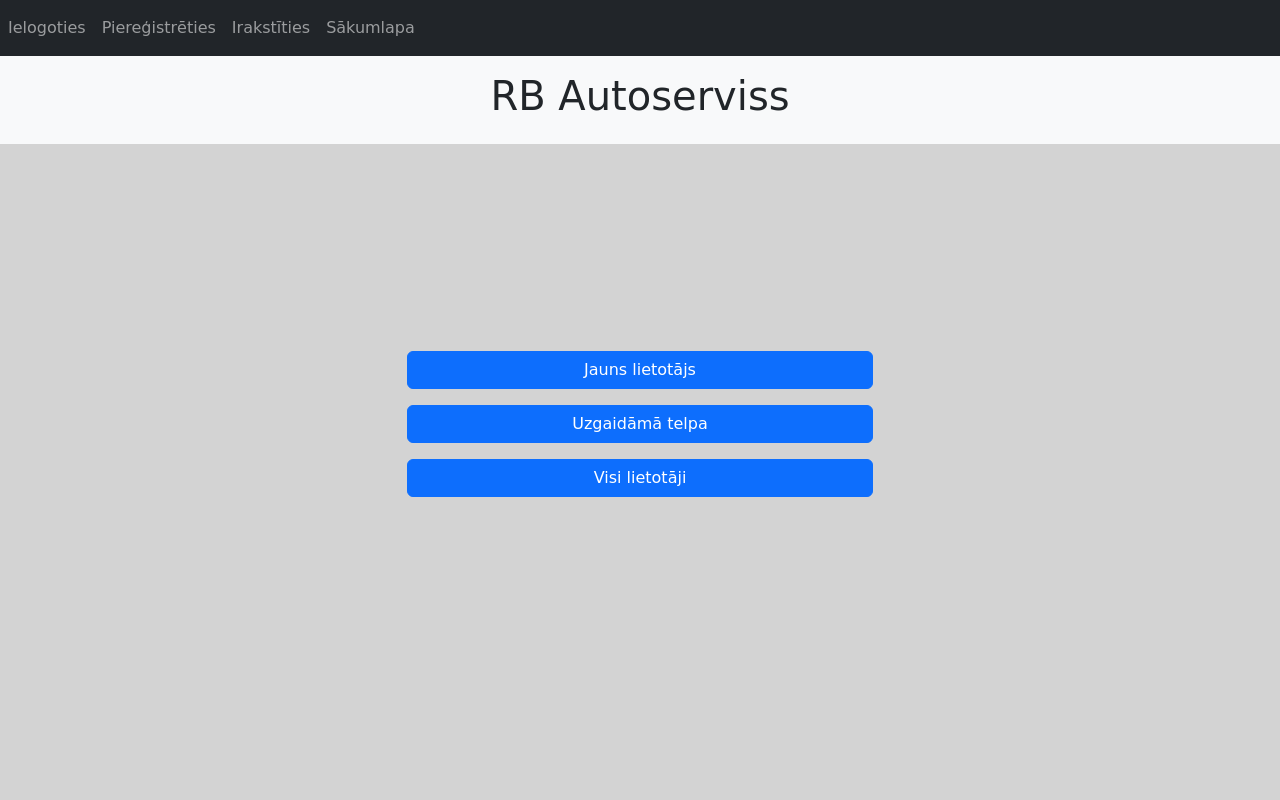
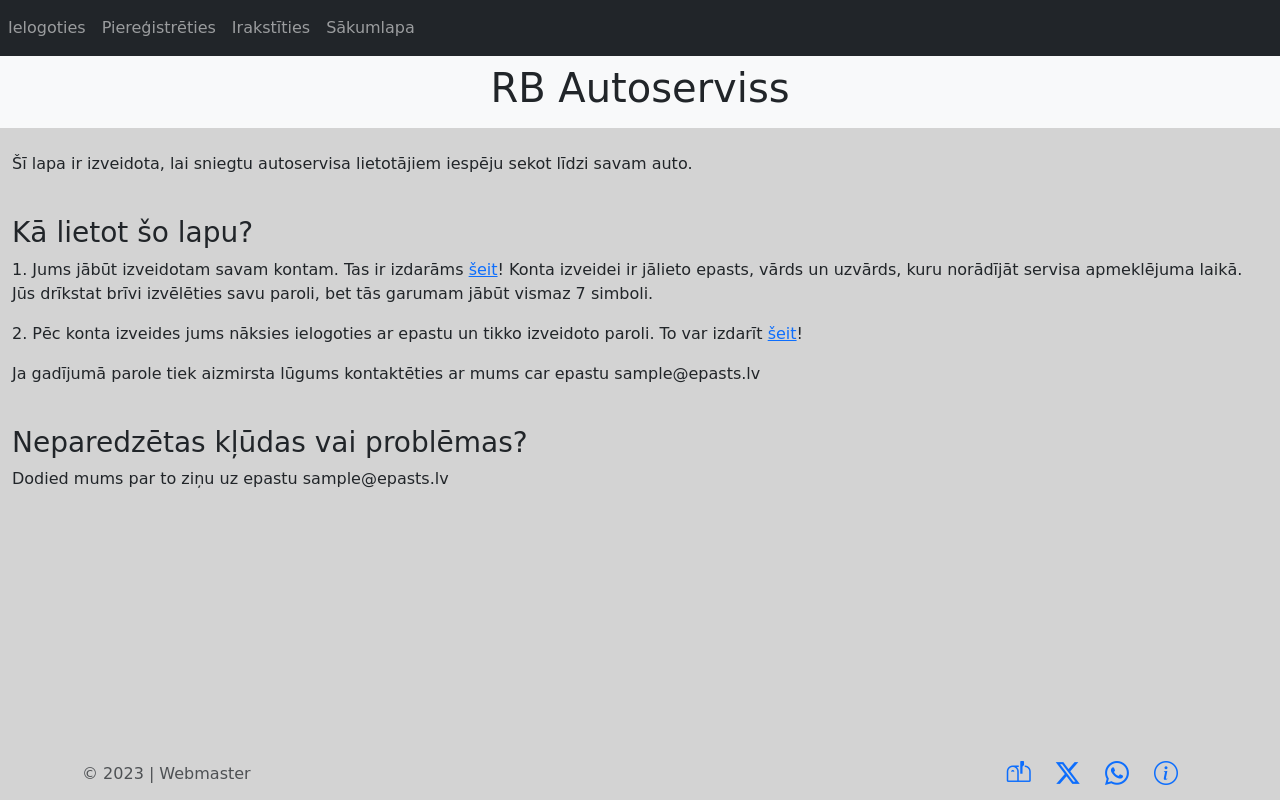
Before and after one commit to UnluckySteel21/projecta_darbs, a Flask app: page / in a window 1280 px wide. Run offline with Flask 3, Linux system fonts and the light colour scheme.

Commit message:
-v0.6 footer file

```diff
--- a/website/auth.py
+++ b/website/auth.py
@@ -5,6 +5,8 @@ auth = Blueprint('auth', __name__)
 @auth.route('/login', methods=['GET', 'POST'])
 def login():
     return render_template("login.html")
+    #if login successful and is admin return render template admin_home
+    #if not admin render template home
 
 @auth.route('/logout')
 def logout():
--- a/website/static/css/main_styles.css
+++ b/website/static/css/main_styles.css
@@ -5,11 +5,18 @@ body {
     background-repeat: no-repeat;
     background-attachment: fixed;
     background-size: cover;
+    display: flex;
+    flex-direction: column;
+    min-height: 100vh;
 }
 
 .btn-close {
     position: absolute;
     right: 0;
+}
+
+.content {
+    flex: 1 0 auto;
 }
 
 .centered-content {
--- a/website/templates/home.html
+++ b/website/templates/home.html
@@ -5,21 +5,18 @@ Sākumlapa
 {% endblock %}
 
 {% block head_inners %}
-<script defer src="{{url_for('static', filename='js/home.js')}}"></script>
 {% endblock %}
 
 {% block main_content %}
-<div class="container-fluid centered-content">
-    <div class="row">
-        <div class="col-12 mb-3">
-            <button class="btn btn-primary w-100" onclick="redirectTonewClient()">Jauns lietotājs</button>
-        </div>
-        <div class="col-12 mb-3">
-            <button class="btn btn-primary w-100">Uzgaidāmā telpa</button>
-        </div>
-        <div class="col-12">
-            <button class="btn btn-primary w-100">Visi lietotāji</button>
-        </div>
-    </div>
-</div>
+<br>
+<p>Šī lapa ir izveidota, lai sniegtu autoservisa lietotājiem iespēju sekot līdzi savam auto.</p>
+<br>
+<h3>Kā lietot šo lapu?</h3>
+<p>1. Jums jābūt izveidotam savam kontam. Tas ir izdarāms <a href="sign_up" class="link-primary">šeit</a>! Konta izveidei ir jālieto epasts, vārds un uzvārds, kuru norādījāt servisa apmeklējuma laikā. Jūs drīkstat brīvi izvēlēties savu paroli, bet tās garumam jābūt vismaz 7 simboli.</p>
+<p>2. Pēc konta izveides jums nāksies ielogoties ar epastu un tikko izveidoto paroli. To var izdarīt <a href="login" class="link-primary">šeit</a>!</p>
+<p>Ja gadījumā parole tiek aizmirsta lūgums kontaktēties ar mums car epastu sample@epasts.lv</p>
+<br>
+<h3>Neparedzētas kļūdas vai problēmas?</h3>
+<p>Dodied mums par to ziņu uz epastu sample@epasts.lv</p>
+
 {% endblock %}
--- a/website/templates/layout.html
+++ b/website/templates/layout.html
@@ -4,16 +4,18 @@
     <meta charset="UTF-8">
     <meta name="viewport" content="width=device-width, initial-scale=1.0">
     <title>{% block page_title%}{% endblock %}</title>
+    <link rel="icon" href="{{url_for('static', filename='images/tools.svg')}}" type="image/x-icon">
     <!--LINKING BOOTSTRAP-->
     <link href="https://cdn.jsdelivr.net/npm/bootstrap@5.3.2/dist/css/bootstrap.min.css" rel="stylesheet">
     <script src="https://cdn.jsdelivr.net/npm/bootstrap@5.3.2/dist/js/bootstrap.bundle.min.js"></script>
-
+    <link rel="stylesheet" href="https://cdn.jsdelivr.net/npm/bootstrap-icons@1.11.1/font/bootstrap-icons.css">
     <!--linking my own css file-->
     <link rel="stylesheet" href="{{url_for('static', filename='css/main_styles.css')}}">
     {% block head_inners %}
     {% endblock %}
 </head>
-<body>
+<body class="d-flex flex-column">
+    <div class="content">
         <nav class="navbar navbar-expand-lg navbar-dark bg-dark">
             <button
                 class="navbar-toggler"
@@ -48,7 +50,7 @@
                         Irakstīties
                     </a>
                     <a
-                    href="/"
+                        href="/home"
                         class="nav-item nav-link"
                         id="home">
                         Sākumlapa
@@ -87,13 +89,32 @@
                 {% endfor %}
             {% endif %}
         {% endwith %}
-    <div class="container-fluid text-center py-3 bg-light">
+        <div class="container-fluid text-center py-2 bg-light">
             <h1>RB Autoserviss</h1>
         </div>
         <div class="container-fluid">
         {% block main_content %}
         {% endblock %}
         </div>
-
+    </div>
+    <footer class="footer py-2">
+        <div class="container d-flex justify-content-between align-items-center">
+            <span class="text-muted">&copy; 2023 | Webmaster</span>
+            <div class="social-icons">
+                <span>
+                    <a href="https://www.gmail.com" target="_blank" style="margin-right: 20px;">
+                    <i class="bi bi-mailbox-flag" style="font-size: 24px;"></i></a>
+                </span>
+                <a href="https://www.twitter.com" target="_blank" style="margin-right: 20px;">
+                    <i class="bi bi-twitter-x" style="font-size: 24px;"></i></a>
+                <a href="https://web.whatsapp.com" target="_blank" style="margin-right: 20px;">
+                    <i class="bi bi-whatsapp" style="font-size: 24px;"></i></a>
+                <span>
+                    <a href="/" style="margin-right: 20px;">
+                        <i class="bi bi-info-circle" style="font-size: 24px;"></i></a>
+                </span>
+            </div>
+        </div>
+    </footer>
 </body>
 </html>
--- a/website/templates/sign_up.html
+++ b/website/templates/sign_up.html
@@ -61,7 +61,7 @@ Pierakstīšanās
                         placeholder="Atkārtoti ievadi savu paroli">
                 </div>
                 <br>
-                <p>Jau ir konts? <a href="login" class="link-primary">Ielogojies!</a></p>
+                <p>Jau ir konts? <a href="/login" class="link-primary">Ielogojies!</a></p>
                 <button
                     type="submit"
                     class="btn btn-primary d-block mx-auto">
--- a/website/views.py
+++ b/website/views.py
@@ -3,9 +3,14 @@ from flask import Blueprint, render_template
 views = Blueprint('views', __name__)
 
 @views.route('/')
+@views.route('/home')
 def home():
     return render_template("home.html")
 
 @views.route('/new_client')
 def new_client():
     return render_template("new_client.html")
+
+@views.route('/admin_home_161660')
+def admin_home():
+    return render_template("admin_home.html")
```
Also changed, not shown: documentation/history.txt (+9 -0 lines), website/templates/admin_home.html (added, +25 -0 lines), website/static/images/tools.svg (added). Lines whose indentation alone changed are shown as unchanged.
